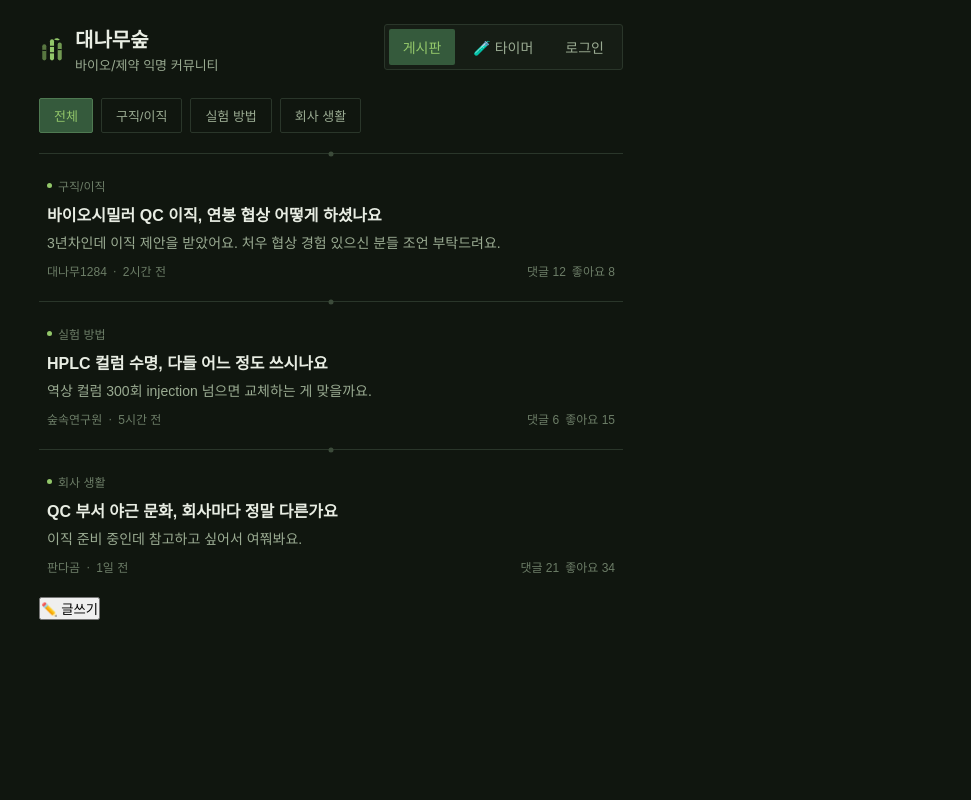
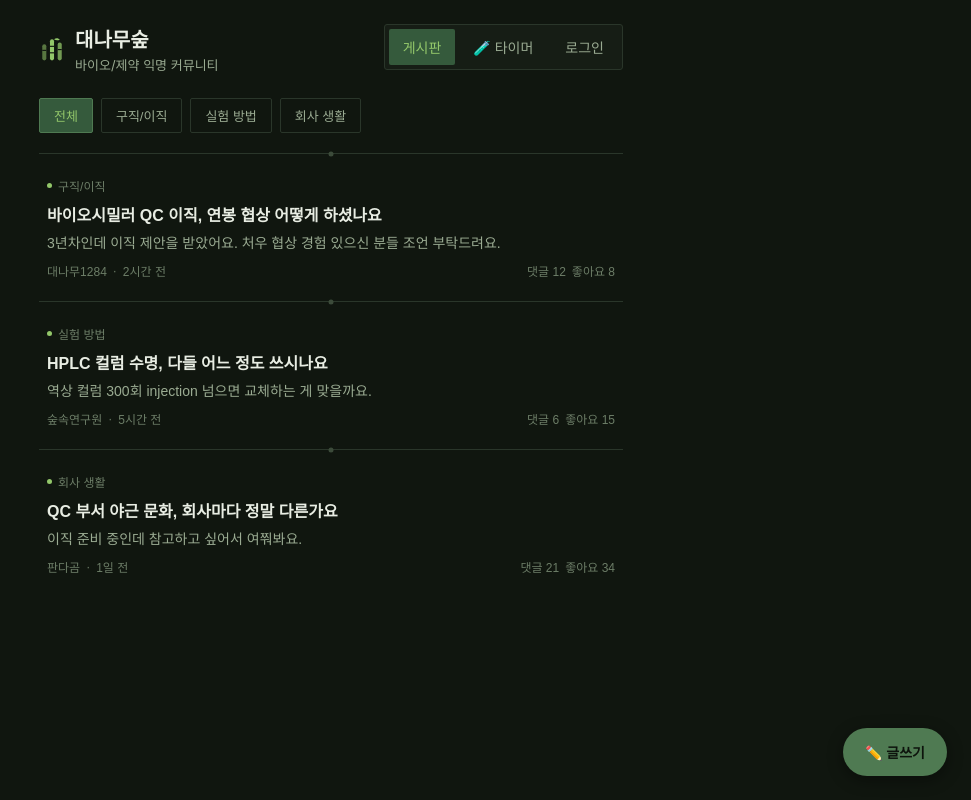
Before and after one commit to Diamorek/bamboo-forest-biotech, a React (Vite) app in the folder frontend/: page / in a window 1280 px wide. Shown: the whole page, without its empty margins (309-1280 px from the left). Built offline with nearby package versions, Linux system fonts and the light colour scheme; no server answers; a web font is replaced by a local one.

Commit message:
Update Board.css

```diff
--- a/frontend/src/components/Board.css
+++ b/frontend/src/components/Board.css
@@ -43,6 +43,28 @@
   text-align: center;
   color: var(--text-faint);
   font-size: 14px;
+}
+
+.write-fab {
+  position: fixed;
+  right: 24px;
+  bottom: 24px;
+  background: var(--bamboo-core);
+  color: #0d130c;
+  border: none;
+  border-radius: 999px;
+  padding: 14px 22px;
+  font-size: 14px;
+  font-weight: 600;
+  font-family: var(--font-body);
+  cursor: pointer;
+  box-shadow: 0 4px 16px rgba(0, 0, 0, 0.4);
+  transition: background 0.15s ease, transform 0.15s ease;
+}
+
+.write-fab:hover {
+  background: var(--bamboo-bright);
+  transform: translateY(-1px);
 }
 
 .post-list {
```
